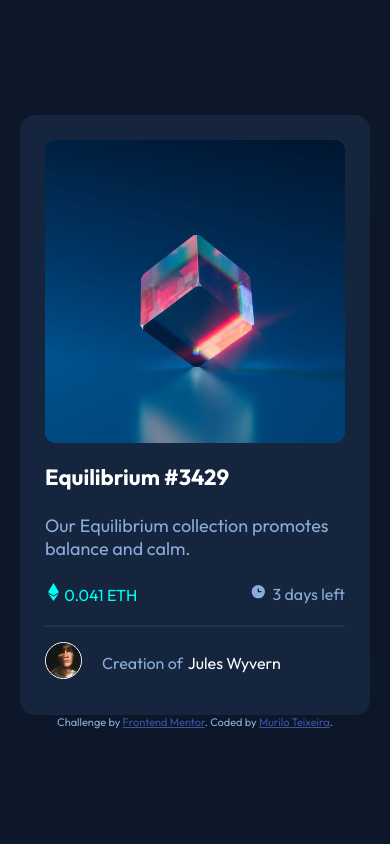
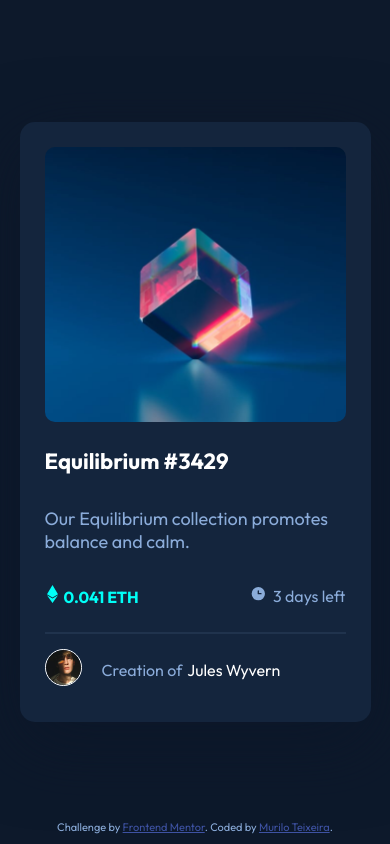
Before and after one commit to muritx/Frontend-Mentor-5-NFT-preview-card-component, a plain HTML site: page index.html in a window 390 px wide. Drawn offline with Linux system fonts and the light colour scheme.

Commit message:
adding the cyan hover and mobile design

```diff
--- a/index.html
+++ b/index.html
@@ -11,9 +11,8 @@
 <body>
   <div class="container">
     <div class="image-container">
-      <picture>
-        <img src="images/image-equilibrium.jpg">
-      </picture>
+      <img src="images/image-equilibrium.jpg" class="equilibrium">
+      <img src="images/icon-view.svg" class="icon">
     </div>
     <div class="text-container">
       <div class="title">Equilibrium #3429</div>
--- a/styles.css
+++ b/styles.css
@@ -36,10 +36,39 @@ body {
     height: 55%;
     align-items: center;
     justify-content: center;
+    background-color: hsl(178, 100%, 50%);
+    position: relative;
 }
 
-.image-container img {
+.equilibrium {
     height: 100%;
+    width: 100%;
+    object-fit: cover;
+}
+
+.icon {
+    display: none;
+    position: absolute;
+    top: 50%;
+    left: 50%;
+    transform: translate(-50%, -50%);
+    width: 50px;
+    height: 50px;
+    z-index: 2;
+}
+
+.image-container:hover, .title:hover, .highlight:hover {
+    cursor: pointer;
+    color: hsl(178, 100%, 50%);
+}
+
+.image-container:hover .equilibrium {
+    opacity: 0.3;
+    z-index: 1;
+}
+
+.image-container:hover .icon {
+    display: block;
 }
 
 .text-container {
@@ -68,7 +97,7 @@ body {
 }
 
 .left {
-    font-weight: 400;
+    font-weight: 600;
     color: hsl(178, 100%, 50%);
 }
 
@@ -102,3 +131,27 @@ body {
 
 .attribution { font-size: 11px; text-align: center; }
 .attribution a { color: hsl(228, 45%, 44%); }
+
+@media (max-width: 768px) {
+
+    .container {
+        width: 90%;
+    }
+
+    .image-container {
+        height: 50%;
+    }
+
+    .text-container {
+        height: 35%;
+    }
+
+        .attribution {
+        position: fixed;
+        bottom: 0;
+        width: 100%;
+        text-align: center;
+        padding: 10px 0;
+        font-size: 11px;
+      }
+}
```
